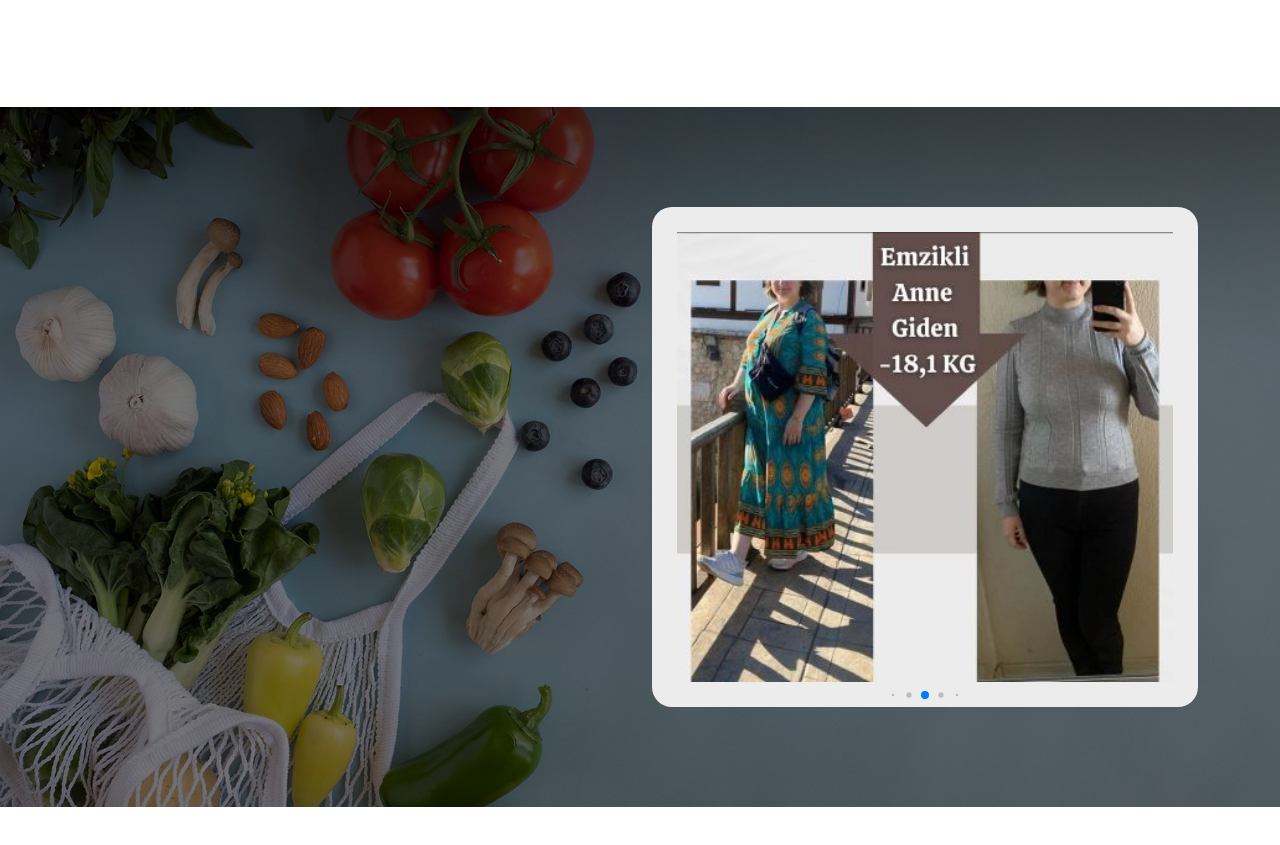
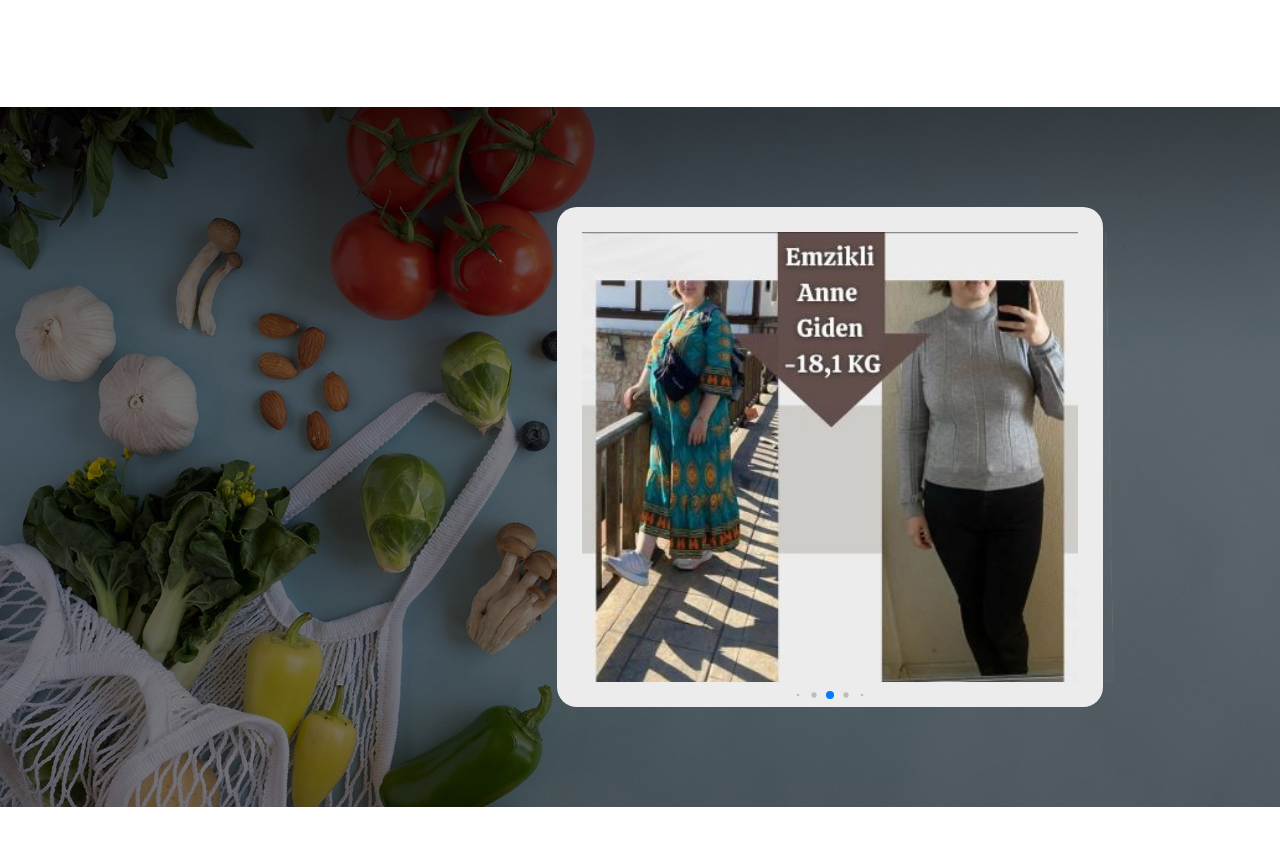
Before and after one commit to rabia-35/nutritionist, a React (Create React App) app: page / in a window 1280 px wide. Shown: the part 4336-5181 px from the top of the page. Built offline with nearby package versions, Linux system fonts and the light colour scheme; a web font is replaced by a local one.

Commit message:
offset 6 dan 5 e düşürüldü

```diff
--- a/src/components/comments/Comments.jsx
+++ b/src/components/comments/Comments.jsx
@@ -36,7 +36,7 @@ for (let i = 1; i < 9; i++) {
         <div className="comments">
           <div className="container">
             <div className="row">
-              <div className="col-12 col-md-6 offset-md-6" data-aos= "fade-left">
+              <div className="col-12 col-md-6 offset-md-5" data-aos= "fade-left">
                 <Swiper
                 autoplay={{  delay: 2000,  disableOnInteraction: false,}}
                   pagination={{  dynamicBullets: true,}}
```
